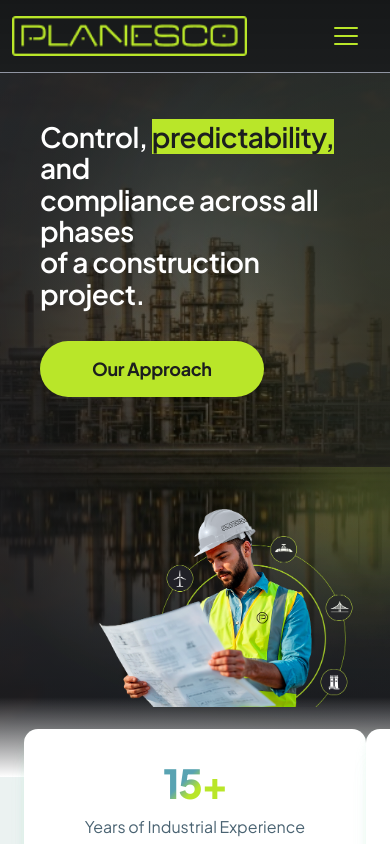
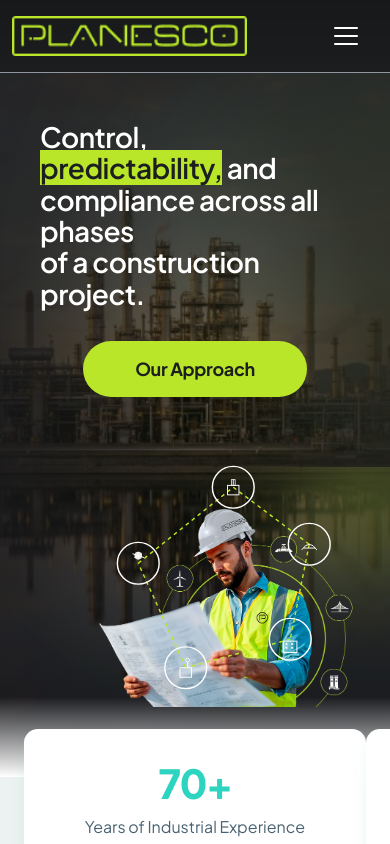
Before and after one commit to Planesco/Planesco, a Next.js app: page /en in a window 390 px wide. Shown: the top 844 px of the page. Built offline with nearby package versions, Linux system fonts and the light colour scheme.

Commit message:
Fixed Mobile View

```diff
--- a/components/Header.tsx
+++ b/components/Header.tsx
@@ -35,7 +35,7 @@ export default function Header() {
           type="button"
           aria-label={menuOpen ? "Close menu" : "Open menu"}
           aria-expanded={menuOpen}
-          className="flex flex-col justify-center gap-1.5 p-2 text-[var(--color-lime)] md:hidden"
+          className="flex flex-col justify-center gap-1.5 p-2 text-white md:hidden"
           onClick={() => setMenuOpen((o) => !o)}
         >
           <span className="block h-0.5 w-6 bg-current rounded" aria-hidden />
--- a/components/Hero.tsx
+++ b/components/Hero.tsx
@@ -66,6 +66,62 @@ export default async function Hero() {
             style={{ opacity: "var(--hero-image-opacity, 1)" }}
             sizes="(max-width: 767px) 620px, (max-width: 1023px) 800px, 1280px"
           />
+          {/* Orbit icons: 5 circles + dotted lime connectors, mobile only */}
+          <div
+            className="pointer-events-none absolute inset-0 md:hidden"
+            aria-hidden
+          >
+            <svg
+              className="h-full w-full"
+              viewBox="0 0 360 400"
+              fill="none"
+              preserveAspectRatio="xMaxYMax meet"
+            >
+              {/* Dotted connectors between adjacent circles (arc order: left-mid → top-right → right → bottom-right → bottom-left → back to left-mid) */}
+              <line x1="95" y1="175" x2="195" y2="95" stroke="#B9E629" strokeWidth="1.5" strokeDasharray="4 4" />
+              <line x1="195" y1="95" x2="275" y2="155" stroke="#B9E629" strokeWidth="1.5" strokeDasharray="4 4" />
+              <line x1="275" y1="155" x2="255" y2="255" stroke="#B9E629" strokeWidth="1.5" strokeDasharray="4 4" />
+              <line x1="255" y1="255" x2="145" y2="285" stroke="#B9E629" strokeWidth="1.5" strokeDasharray="4 4" />
+              <line x1="145" y1="285" x2="95" y2="175" stroke="#B9E629" strokeWidth="1.5" strokeDasharray="4 4" />
+              {/* Circle 1: wind turbine (left-middle) */}
+              <g transform="translate(95, 175)">
+                <circle r="22" stroke="white" strokeWidth="1.5" fill="transparent" />
+                <circle cx="0" cy="-8" r="4" fill="white" opacity="0.9" />
+                <line x1="0" y1="-4" x2="0" y2="-12" stroke="white" strokeWidth="1" />
+                <line x1="-6" y1="-10" x2="6" y2="-6" stroke="white" strokeWidth="1" />
+                <line x1="-4" y1="-6" x2="4" y2="-10" stroke="white" strokeWidth="1" />
+              </g>
+              {/* Circle 2: factory (top-right) */}
+              <g transform="translate(195, 95)">
+                <circle r="22" stroke="white" strokeWidth="1.5" fill="transparent" />
+                <rect x="-6" y="-2" width="12" height="10" stroke="white" strokeWidth="1" fill="none" />
+                <line x1="0" y1="-2" x2="0" y2="-8" stroke="white" strokeWidth="1" />
+                <rect x="-2" y="-8" width="4" height="6" stroke="white" strokeWidth="0.8" fill="none" />
+              </g>
+              {/* Circle 3: bridge (middle-right) */}
+              <g transform="translate(275, 155)">
+                <circle r="22" stroke="white" strokeWidth="1.5" fill="transparent" />
+                <path d="M -8 6 Q 0 -6 8 6" stroke="white" strokeWidth="1" fill="none" />
+                <line x1="-6" y1="4" x2="6" y2="4" stroke="white" strokeWidth="1" />
+              </g>
+              {/* Circle 4: building (bottom-right) */}
+              <g transform="translate(255, 255)">
+                <circle r="22" stroke="white" strokeWidth="1.5" fill="transparent" />
+                <rect x="-7" y="2" width="14" height="12" stroke="white" strokeWidth="1" fill="none" />
+                <rect x="-5" y="4" width="2" height="2" fill="white" opacity="0.9" />
+                <rect x="1" y="4" width="2" height="2" fill="white" opacity="0.9" />
+                <rect x="-5" y="8" width="2" height="2" fill="white" opacity="0.9" />
+                <rect x="1" y="8" width="2" height="2" fill="white" opacity="0.9" />
+              </g>
+              {/* Circle 5: industrial (bottom-left) */}
+              <g transform="translate(145, 285)">
+                <circle r="22" stroke="white" strokeWidth="1.5" fill="transparent" />
+                <rect x="-6" y="0" width="12" height="10" stroke="white" strokeWidth="1" fill="none" />
+                <line x1="2" y1="0" x2="2" y2="-6" stroke="white" strokeWidth="1" />
+                <circle cx="2" cy="-8" r="2" stroke="white" strokeWidth="0.8" fill="none" />
+              </g>
+            </svg>
+          </div>
         </div>
       </div>
 
@@ -75,14 +131,8 @@ export default async function Hero() {
         style={{ fontFamily: "var(--font-hero)" }}
       >
         <div className="flex max-w-[960px] flex-col gap-4 w-full">
-          <h1
-            className="whitespace-pre-line font-semibold leading-[1.12] tracking-[-0.02em] text-white text-[28px] sm:text-[32px] md:text-[48px] lg:text-[56px] xl:text-[64px]"
-            style={{ fontFamily: "var(--font-hero)" }}
-          >
           {(() => {
-              const head = t("headline");
             const highlight = t("predictability");
-              const lines = head.split("\n");
             const renderWithHighlight = (line: string) => {
               const i = line.indexOf(highlight);
               if (i === -1) return line;
@@ -103,9 +153,9 @@ export default async function Hero() {
                 </>
               );
             };
-              return (
+            const renderHeadline = (head: string) => (
               <>
-                  {lines.map((line, idx) => (
+                {head.split("\n").map((line, idx) => (
                   <span key={idx}>
                     {idx > 0 && "\n"}
                     {renderWithHighlight(line)}
@@ -113,9 +163,24 @@ export default async function Hero() {
                 ))}
               </>
             );
+            return (
+              <>
+                <h1
+                  className="whitespace-pre-line font-semibold leading-[1.12] tracking-[-0.02em] text-white text-[28px] sm:text-[32px] md:hidden"
+                  style={{ fontFamily: "var(--font-hero)" }}
+                >
+                  {renderHeadline(t("headlineMobile"))}
+                </h1>
+                <h1
+                  className="whitespace-pre-line font-semibold leading-[1.12] tracking-[-0.02em] text-white hidden md:block text-[48px] lg:text-[56px] xl:text-[64px]"
+                  style={{ fontFamily: "var(--font-hero)" }}
+                >
+                  {renderHeadline(t("headline"))}
+                </h1>
+              </>
+            );
           })()}
-          </h1>
-          <div className="pt-4">
+          <div className="pt-4 w-full flex justify-center md:justify-start">
             <Link
               href="#our-approach"
               className="inline-flex items-center justify-center rounded-full px-[52px] py-[18px] font-bold text-[#1C1E1F] transition-opacity hover:opacity-90"
--- a/components/MetricsCard.tsx
+++ b/components/MetricsCard.tsx
@@ -42,7 +42,7 @@ export default async function MetricsCard() {
           >
             <span
               className="text-3xl font-extrabold leading-[110%] tracking-[-0.04em] md:text-[56px]"
-              style={gradientStyle}
+              style={i === 0 ? { color: "#2dd4bf" } : gradientStyle}
             >
               {stat.value}
             </span>
--- a/components/MetricsCarousel.tsx
+++ b/components/MetricsCarousel.tsx
@@ -9,6 +9,8 @@ const gradientStyle = {
   WebkitTextFillColor: "transparent" as const,
   backgroundClip: "text" as const,
 };
+
+const tealStyle = { color: "#2dd4bf" };
 
 const cardShadow =
   "0px 53px 21px rgba(152, 225, 191, 0.01), 0px 30px 18px rgba(152, 225, 191, 0.05), 0px 13px 13px rgba(152, 225, 191, 0.09), 0px 3px 7px rgba(152, 225, 191, 0.1)";
@@ -86,7 +88,7 @@ export default function MetricsCarousel({ stats }: { stats: Stat[] }) {
           >
             <span
               className="text-[40px] font-extrabold leading-[110%] tracking-[-0.04em]"
-              style={gradientStyle}
+              style={i === 0 ? tealStyle : gradientStyle}
             >
               {stat.value}
             </span>
--- a/messages/en.json
+++ b/messages/en.json
@@ -12,11 +12,12 @@
   },
   "hero": {
     "headline": "Control, predictability, and\ncompliance across all phases\nof a construction project.",
+    "headlineMobile": "Control, \npredictability, and\ncompliance across all\nphases\nof a construction project.",
     "predictability": "predictability",
     "cta": "Our Approach"
   },
   "metrics": {
-    "stat1Value": "15+",
+    "stat1Value": "70+",
     "stat1Label": "Years of Industrial Experience",
     "stat2Value": "30+",
     "stat2Label": "Projects Managed",
--- a/messages/es.json
+++ b/messages/es.json
@@ -12,11 +12,12 @@
   },
   "hero": {
     "headline": "Control, predictibilidad y\ncumplimiento en todas las fases\nde un proyecto de construcción.",
+    "headlineMobile": "Control, \npredictibilidad y\ncumplimiento en todas las\nfases\nde un proyecto de construcción.",
     "predictability": "predictibilidad",
     "cta": "Nuestro enfoque"
   },
   "metrics": {
-    "stat1Value": "15+",
+    "stat1Value": "70+",
     "stat1Label": "Años de experiencia industrial",
     "stat2Value": "30+",
     "stat2Label": "Proyectos gestionados",
--- a/messages/fr.json
+++ b/messages/fr.json
@@ -12,11 +12,12 @@
   },
   "hero": {
     "headline": "Maîtrise, prévisibilité et\nconformité à toutes les phases\nd'un projet de construction.",
+    "headlineMobile": "Maîtrise, \nprévisibilité et\nconformité à toutes les\nphases\nd'un projet de construction.",
     "predictability": "prévisibilité",
     "cta": "Notre approche"
   },
   "metrics": {
-    "stat1Value": "15+",
+    "stat1Value": "70+",
     "stat1Label": "Années d'expérience industrielle",
     "stat2Value": "30+",
     "stat2Label": "Projets gérés",
```
Lines whose indentation alone changed are shown as unchanged.
